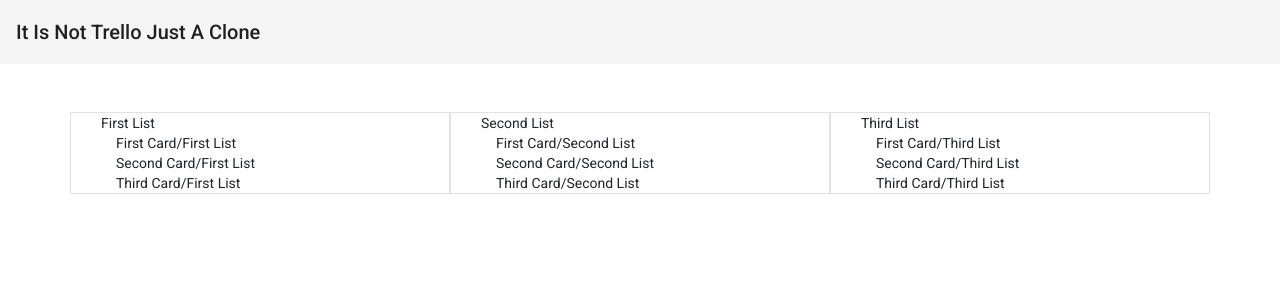
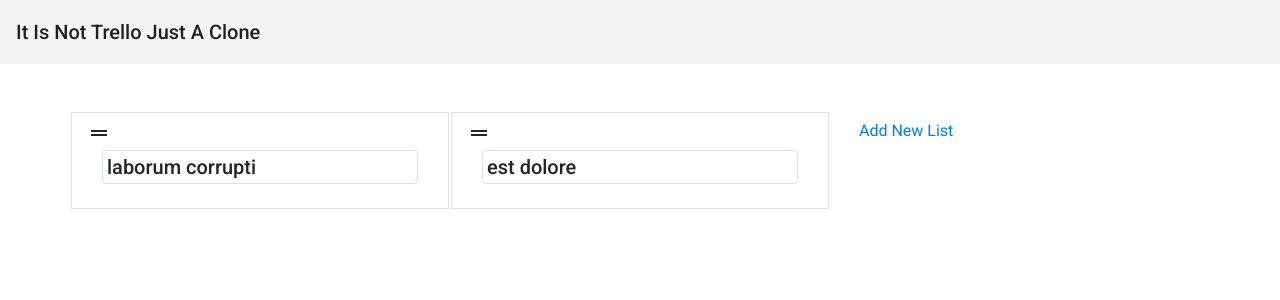
Before and after one commit to mehmetranas/trelloX, an Angular app: page / in a window 1280 px wide. Shown: the top 300 px of the page. Built offline with nearby package versions, Linux system fonts and the light colour scheme.

Commit message:
added new list template

```diff
--- a/package.json
+++ b/package.json
@@ -21,7 +21,9 @@
     "@angular/platform-browser": "~9.1.12",
     "@angular/platform-browser-dynamic": "~9.1.12",
     "@angular/router": "~9.1.12",
+    "@types/faker": "^4.1.12",
     "bootstrap": "^4.5.2",
+    "faker": "^5.1.0",
     "rxjs": "~6.5.4",
     "tslib": "^1.10.0",
     "zone.js": "~0.10.2"
--- a/src/app/app.component.html
+++ b/src/app/app.component.html
@@ -1,8 +1,10 @@
 <!-- Toolbar -->
-<app-toolbar></app-toolbar>
+<div class="app-toolbar position-fixed w-100">
+  <mat-toolbar>It Is Not Trello Just A Clone</mat-toolbar>
+</div>
 
 <!-- App Content -->
-<div class="app-content container-fluid">
+<div class="app-content container-fluid" [style.padding-top.px]="64">
   <div class="row">
     <div class="col-12 py-5">
       <app-board></app-board>
--- a/src/app/modules/board/board.service.ts
+++ b/src/app/modules/board/board.service.ts
@@ -1,9 +1,46 @@
 import { Injectable } from '@angular/core';
+import { List, Card } from 'src/app/shared/models/schemas';
+import { BehaviorSubject } from 'rxjs/internal/BehaviorSubject';
+import { Observable } from 'rxjs/internal/Observable';
+import * as faker from 'faker';
 
 @Injectable({
-  providedIn: 'root'
+  providedIn: 'root',
 })
 export class BoardService {
+  private lists: BehaviorSubject<List[]> = new BehaviorSubject<List[]>([]);
+  public lists$: Observable<List[]> = this.lists.asObservable();
 
-  constructor() { }
+  constructor() {
+    this.seedListsData();
+  }
+  addNewList(newList: List): void {
+    let currentState = this.lists.getValue();
+    currentState.push(newList);
+    newList.id = String(currentState.length + 1);
+    this.lists.next(currentState);
+  }
+
+  getLists(): Observable<List[]> {
+    return this.lists$;
+  }
+
+  private seedListsData(): void {
+    let lists: List[] = [];
+    for (let i = 1; i < 3; i++) {
+      const list = new List();
+      list.id = 'list' + i;
+      list.title = faker.lorem.words(2);
+      list.cards = [];
+      for (let j = 0; j < 4; j++) {
+        const card = new Card();
+        card.id = 'card' + j;
+        card.title = faker.lorem.words(3);
+        // list.cards.push(card);
+      }
+      lists.push(list);
+    }
+
+    this.lists.next(lists);
+  }
 }
--- a/src/app/modules/board/components/board/board.component.html
+++ b/src/app/modules/board/components/board/board.component.html
@@ -7,13 +7,32 @@
     cdkDropListOrientation="horizontal"
   >
     <div
-      class="col-4 border"
+      class="col-12 col-md-6 col-lg-4 px-3"
       cdkDrag
       *ngFor="let list of lists; let listIndex = index"
     >
-      <div class="container"></div>
-
-      <app-list [list]="list" [listIds]="listIds"> </app-list>
+      <div class="row border py-2">
+        <div class="col-12" cdkDragHandle [cdkDragHandleDisabled]="!list.id">
+          <mat-icon style="cursor: move">drag_handle</mat-icon>
+        </div>
+        <div class="col-12">
+          <app-list [list]="list" [listIds]="listIds"> </app-list>
+        </div>
+      </div>
+    </div>
+    <div class="col-12 col-md-6 col-lg-4 px-3">
+      <ng-container *ngIf="!displayCreateNewList; else createNewListTemplate">
+        <button class="btn btn-link" (click)="this.displayCreateNewList = true">
+          Add New List
+        </button>
+      </ng-container>
+      <ng-template #createNewListTemplate>
+        <app-list
+          (createlNewListEvent)="createNewList($event)"
+          (cancelNewListEvent)="displayCreateNewList = false"
+        >
+        </app-list>
+      </ng-template>
     </div>
   </div>
 </div>
--- a/src/app/modules/board/components/board/board.component.ts
+++ b/src/app/modules/board/components/board/board.component.ts
@@ -4,6 +4,8 @@
   moveItemInArray,
   transferArrayItem,
 } from '@angular/cdk/drag-drop';
+import { List } from 'src/app/shared/models/schemas';
+import { BoardService } from '../../board.service';
 
 @Component({
   selector: 'app-board',
@@ -11,56 +13,22 @@
   styleUrls: ['./board.component.scss'],
 })
 export class BoardComponent implements OnInit {
-  lists = [
-    {
-      title: 'First List',
-      id: 'first-list',
-      cards: [
-        {
-          title: 'First Card',
-        },
-        {
-          title: 'Second Card',
-        },
-        {
-          title: 'Third Card',
-        },
-      ],
-    },
-    {
-      title: 'Second List',
-      id: 'second-list',
-      cards: [
-        {
-          title: 'First Card',
-        },
-        {
-          title: 'Second Card',
-        },
-        {
-          title: 'Third Card',
-        },
-      ],
-    },
-    {
-      title: 'Third List',
-      id: 'third-list',
-      cards: [
-        {
-          title: 'First Card',
-        },
-        {
-          title: 'Second Card',
-        },
-        {
-          title: 'Third Card',
-        },
-      ],
-    },
-  ];
-  constructor(private cdRef: ChangeDetectorRef) {}
+  lists: List[] = [];
+  newList: List;
+  displayCreateNewList: boolean = false;
+  constructor(private boardService: BoardService) {}
 
-  ngOnInit(): void {}
+  ngOnInit(): void {
+    this.fetchLists();
+  }
+
+  fetchLists(): void {
+    this.boardService.getLists().subscribe((lists: List[]) => {
+      this.lists = [...lists];
+      console.log('state', lists);
+      console.log('lists', this.lists);
+    });
+  }
   onListDrop(event: CdkDragDrop<any[]>) {
     moveItemInArray(
       event.container.data,
@@ -69,6 +37,11 @@
     );
   }
 
+  createNewList(list: List) {
+    this.boardService.addNewList(list);
+    this.displayCreateNewList = false;
+  }
+
   get listIds(): string[] {
     return this.lists.map((l) => l.id);
   }
--- a/src/app/modules/board/components/list/list.component.html
+++ b/src/app/modules/board/components/list/list.component.html
@@ -1,11 +1,24 @@
 <div class="container">
   <div class="row">
     <div class="col-12">
-      <span
+      <div
         contenteditable
         [textContent]="list?.title"
         (input)="list.title = $event.target.textContent"
-      ></span>
+        (keydown.enter)="createNewList()"
+        class="mat-h2 border rounded px-1"
+      ></div>
+    </div>
+    <div
+      *ngIf="!list.id"
+      class="col-12 d-flex align-items-center justify-content-start"
+    >
+      <button class="btn btn-success btn-sm mx-1" (click)="createNewList()">
+        Create
+      </button>
+      <button class="btn btn-link btn-sm mx-1" (click)="cancelNewList()">
+        Cancel
+      </button>
     </div>
   </div>
   <div class="row">
--- a/src/app/modules/board/components/list/list.component.ts
+++ b/src/app/modules/board/components/list/list.component.ts
@@ -1,9 +1,11 @@
-import { Component, OnInit, Input } from '@angular/core';
+import { Component, OnInit, Input, Output, EventEmitter } from '@angular/core';
 import {
   CdkDragDrop,
   moveItemInArray,
   transferArrayItem,
 } from '@angular/cdk/drag-drop';
+import { BoardService } from '../../board.service';
+import { List } from 'src/app/shared/models/schemas';
 
 @Component({
   selector: 'app-list',
@@ -13,10 +15,15 @@
 export class ListComponent implements OnInit {
   @Input() list;
   @Input() listIds;
+  @Output() cancelNewListEvent = new EventEmitter();
+  @Output() createlNewListEvent: EventEmitter<List> = new EventEmitter<List>();
+  constructor(private boardService: BoardService) {}
 
-  constructor() {}
-
-  ngOnInit(): void {}
+  ngOnInit(): void {
+    if (this.list == undefined) {
+      this.list = new List();
+    }
+  }
 
   onCardDrop(event: CdkDragDrop<any[]>) {
     console.log('fired');
@@ -35,4 +42,12 @@
       event.currentIndex
     );
   }
+
+  createNewList() {
+    const listClone = { ...this.list };
+    this.createlNewListEvent.emit(listClone);
+  }
+  cancelNewList() {
+    this.cancelNewListEvent.emit();
+  }
 }
--- a/src/app/modules/tool-bar/components/toolbar/toolbar.component.ts
+++ /dev/null
@@ -1,12 +0,0 @@
-import { Component, OnInit } from '@angular/core';
-
-@Component({
-  selector: 'app-toolbar',
-  template: ` <mat-toolbar>It Is Not Trello Just A Clone</mat-toolbar> `,
-  styles: [],
-})
-export class ToolbarComponent implements OnInit {
-  constructor() {}
-
-  ngOnInit(): void {}
-}
--- /dev/null
+++ b/src/app/shared/models/schemas.ts
@@ -0,0 +1,21 @@
+export interface ICard {
+  id: string;
+  title: string;
+}
+
+export class Card implements ICard {
+  id: string;
+  title: string;
+}
+
+export interface IList {
+  id: string;
+  title: string;
+  cards: Card[];
+}
+
+export class List implements IList {
+  id: string;
+  title: string;
+  cards: Card[];
+}
--- a/src/app/shared/shared/shared.module.ts
+++ b/src/app/shared/shared/shared.module.ts
@@ -1,10 +1,11 @@
 import { NgModule } from '@angular/core';
 import { CommonModule } from '@angular/common';
 import { MatToolbarModule } from '@angular/material/toolbar';
+import { MatIconModule } from '@angular/material/icon';
 import { DragDropModule } from '@angular/cdk/drag-drop';
 @NgModule({
   declarations: [],
-  imports: [CommonModule, MatToolbarModule, DragDropModule],
-  exports: [MatToolbarModule, DragDropModule],
+  imports: [CommonModule, MatToolbarModule, DragDropModule, MatIconModule],
+  exports: [MatToolbarModule, DragDropModule, MatIconModule],
 })
 export class SharedModule {}
```
Also changed, not shown: src/app/app.module.ts (+7 -2 lines), src/app/modules/tool-bar/tool-bar.module.ts (deleted, +0 -11 lines), 2 other files (tests, documents, lock files or other folders).
